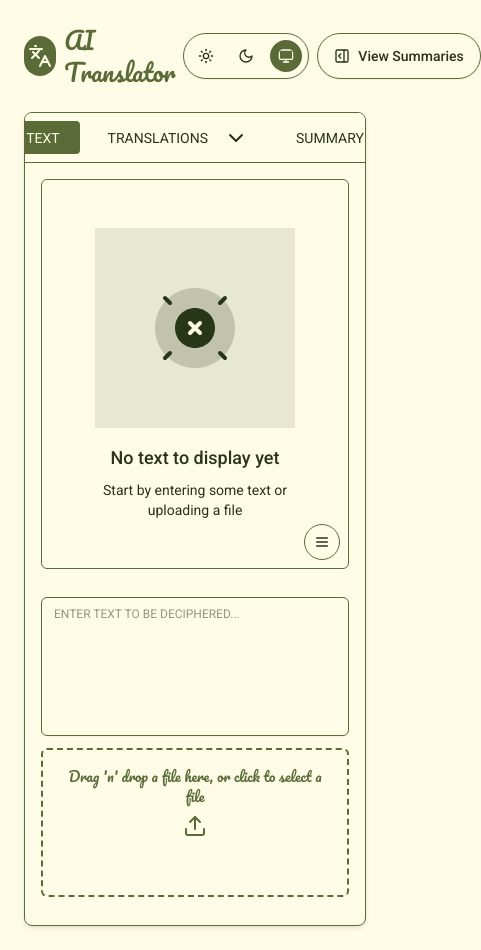
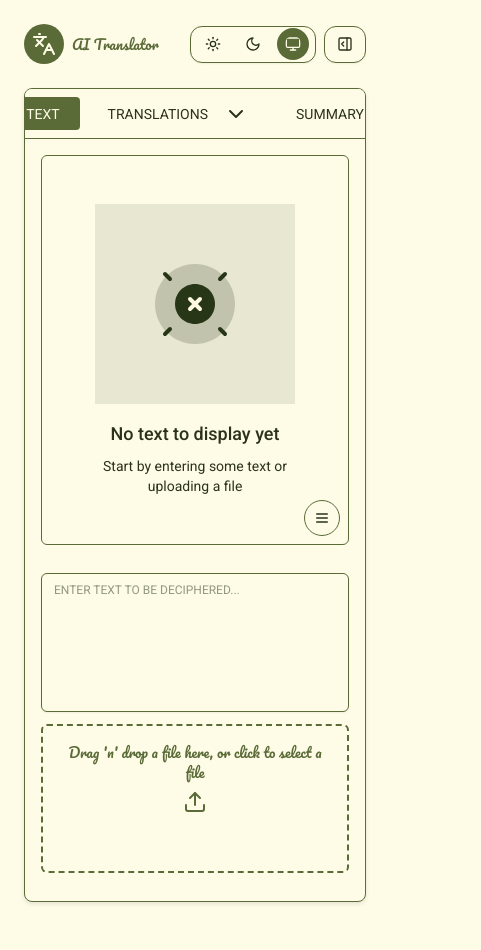
Before and after one commit to Muibeabuchi/AI-text-Interface, a React (Vite) app: page / in a window 390 px wide. Shown: the whole page, 481 px wide, since content can reach past the window. After the commit the page ends 926 px from the top, so only its background shows below. Built offline with nearby package versions, Linux system fonts and the light colour scheme.

Commit message:
adjust view summaries button to be responsive on mobile + adjust theme-toggle element to be mobile responsive

```diff
--- a/src/components/toggle-theme.tsx
+++ b/src/components/toggle-theme.tsx
@@ -13,7 +13,7 @@ export function ToggleTheme() {
   const { setTheme, theme } = useTheme();
 
   return (
-    <div className="flex items-center justify-between gap-2 p-1.5 border rounded-full shadow-sm border-input bg-background ">
+    <div className="flex items-center justify-between gap-2 p-1.5 border rounded-xl lg:rounded-full shadow-sm border-input bg-background ">
       <Button
         variant="ghost"
         className={cn(`w-1 h-1 p-4 rounded-full`, {
--- a/src/new-app.tsx
+++ b/src/new-app.tsx
@@ -22,19 +22,20 @@ function App() {
           <div className="flex items-center justify-between mb-6">
             <div className="flex items-center gap-2">
               <AppIcon />
-              <h1 className="text-2xl font-cursive text-primary">
+              <h1 className="lg:text-2xl text-sm font-cursive text-primary">
                 AI Translator
               </h1>
             </div>
-            <div className="flex gap-2 h-[45.7955px] items-stretch">
+            <div className="flex gap-2 h-[37px] lg:h-[45.7955px] items-stretch">
               <ToggleTheme />
               <Button
                 variant="outline"
                 onClick={() => setSheetOpen(true)}
-                className="h-full gap-2 rounded-full hover-shadow "
+                className="h-full gap-2 lg:rounded-full py-1 px-3 lg:p-2 rounded-xl  hover-shadow "
               >
                 <PanelRightOpen className="w-4 h-4" />
-                View Summaries
+
+                <span className="hidden lg:block"> View Summaries</span>
               </Button>
             </div>
           </div>
```
